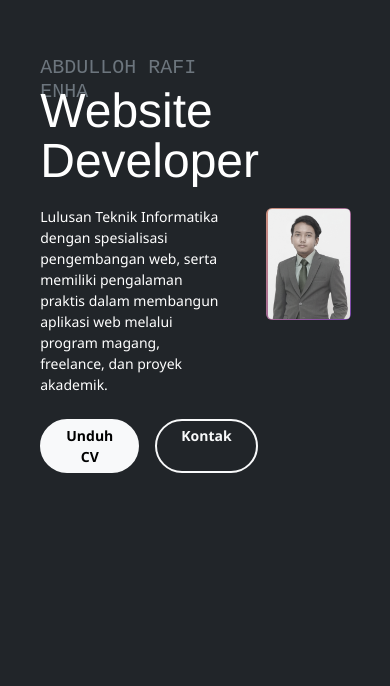
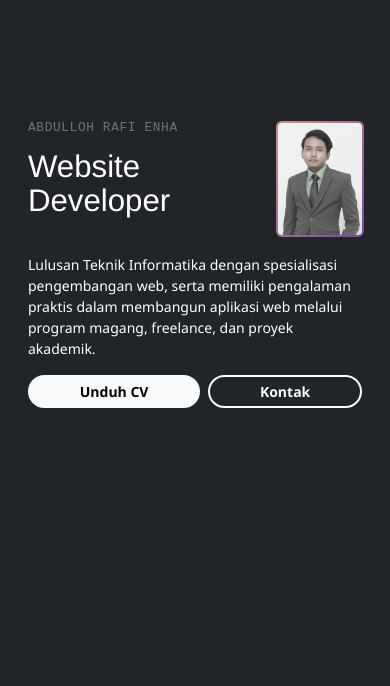
Before and after one commit to RafiEnha/RafiEnha.github.io, a plain HTML site: page index.html in a window 390 px wide. Shown: the part 158-844 px from the top of the page. Drawn offline with nearby package versions, Linux system fonts and the light colour scheme.

Commit message:
Responsive update

```diff
--- a/assets/style.css
+++ b/assets/style.css
@@ -30,6 +30,46 @@ body {
   font-size: 48px;
   line-height: 50px;
   margin-bottom: 20px;
+}
+
+.hero-grid {
+  display: grid;
+  grid-template-columns: minmax(0, 1fr) 84px;
+  grid-template-areas:
+    "head  photo"
+    "desc  desc"
+    "actions actions";
+  gap: 1rem;
+  align-items: center;
+}
+.hero-head    { grid-area: head; }
+.hero-photo   { grid-area: photo; }
+.hero-desc    { grid-area: desc; }
+.hero-actions { grid-area: actions; }
+
+@media (max-width: 767.98px) {
+  #hero .name h5 {
+    font-size: 0.8rem;
+    letter-spacing: 0.05em;
+    margin-bottom: 0.25rem;
+  }
+  #hero .title {
+    font-size: clamp(1.6rem, 8vw, 2.1rem);
+    line-height: 1.1;
+  }
+}
+
+@media (min-width: 768px) {
+  .hero-grid {
+    width: 75%;
+    grid-template-columns: minmax(0, 2fr) minmax(0, 1fr);
+    grid-template-areas:
+      "head    photo"
+      "desc    photo"
+      "actions photo";
+    column-gap: 3rem;
+    row-gap: 1.25rem;
+  }
 }
 
 .btn-light:hover {
--- a/index.html
+++ b/index.html
@@ -15,27 +15,27 @@
   <!-- HERO -->
   <section id="hero" class="d-flex min-vh-100 bg-dark text-white align-items-center">
     <div class="container">
-      <div class="row justify-content-center">
-        <div class="col-7 col-md-6 align-self-center p-4">
+      <div class="hero-grid mx-auto p-3 p-md-4">
+        <div class="hero-head">
           <div class="name">
             <h5 class="text-muted">ABDULLOH RAFI ENHA</h5>
           </div>
           <div class="title">
             Website Developer
           </div>
-          <p class="small text-white mb-4">
-            Lulusan Teknik Informatika dengan spesialisasi pengembangan web, serta memiliki pengalaman
-            praktis dalam membangun aplikasi web melalui program magang, freelance, dan proyek akademik.
-          </p>
-          <div class="d-flex gap-3">
-            <a href="cv.pdf" class="btn btn-light btn-sm rounded-pill fw-bold border-2 px-4" download>Unduh CV</a>
-            <a href="#contact" class="btn btn-outline-light btn-sm rounded-pill fw-bold border-2 px-4" download>Kontak</a>
+        </div>
+        <div class="hero-photo">
+          <div class="img-decor">
+            <img src="assets/img/rafi.png" class="w-100 rounded" alt="Foto Abdulloh Rafi Enha">
           </div>
         </div>
-        <div class="col-4 col-md-3 align-self-center p-4">
-          <div class="img-decor">
-            <img src="assets/img/rafi.png" class="w-100 rounded">
-          </div>
+        <p class="hero-desc small text-white mb-0">
+          Lulusan Teknik Informatika dengan spesialisasi pengembangan web, serta memiliki pengalaman
+          praktis dalam membangun aplikasi web melalui program magang, freelance, dan proyek akademik.
+        </p>
+        <div class="hero-actions d-flex gap-2 gap-md-3">
+          <a href="cv.pdf" class="btn btn-light btn-sm rounded-pill fw-bold border-2 px-4 text-nowrap flex-fill flex-md-grow-0" download>Unduh CV</a>
+          <a href="#contact" class="btn btn-outline-light btn-sm rounded-pill fw-bold border-2 px-4 text-nowrap flex-fill flex-md-grow-0">Kontak</a>
         </div>
       </div>
     </div>
```
